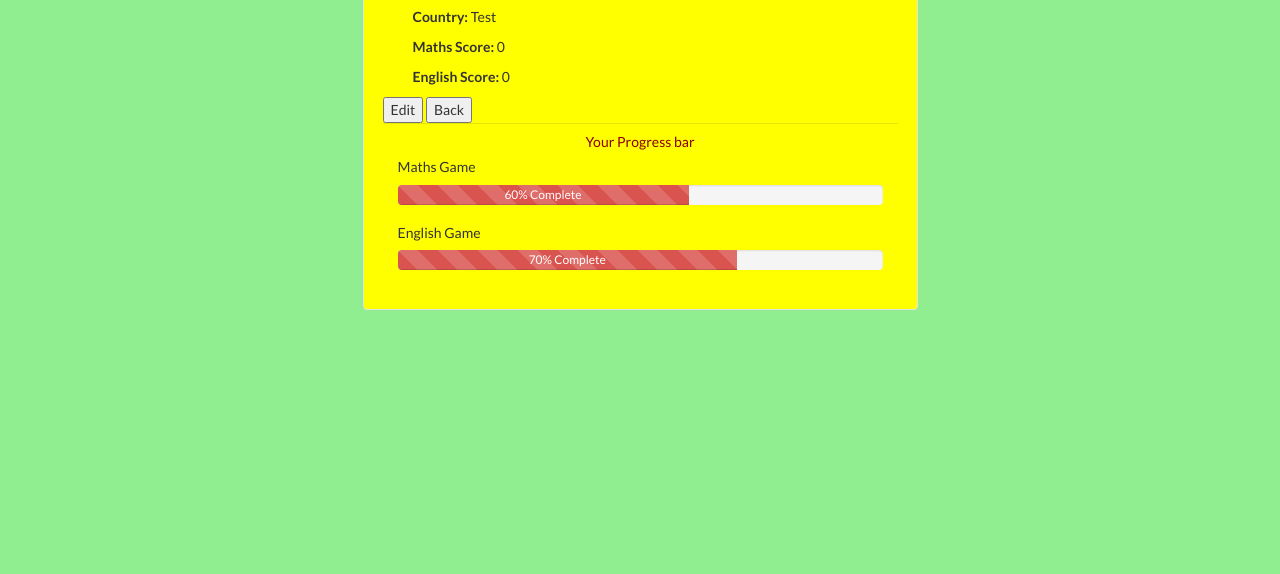
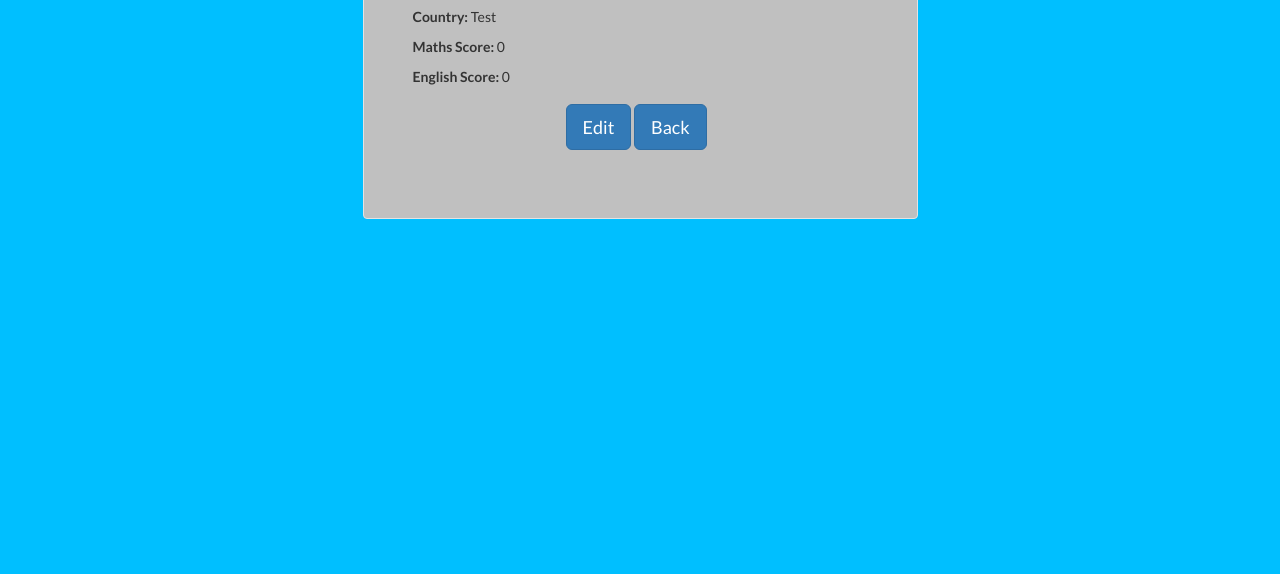
Before and after one commit to AhmedAtt/NFS, a plain HTML site: page profile.html in a window 1280 px wide. Shown: the part 226-800 px from the top of the page. Drawn offline with nearby package versions, Linux system fonts and the light colour scheme; no server answers.

Commit message:
Add files via upload

```diff
--- a/profile.html
+++ b/profile.html
@@ -22,7 +22,7 @@
 			color: white;
 	</style>
 </head>
-<body style="background-color:lightgreen">
+<body style="background-color:#00BFFF">
 <div id="Menu">
 	<div id="logo">Need For Speed Team</div>
 </div>
@@ -30,7 +30,7 @@
 <div class="container">
 	<div class="row">
 		<div class="col-md-offset-2 col-md-8 col-lg-offset-3 col-lg-6">
-    	 <div class="well profile" style="background-color:yellow">
+    	 <div class="well profile" style="background-color:silver">
             <div class="col-sm-12">
                 <div class="col-xs-12 col-sm-8">
                     <h2><div id="name">Test</div></h2>
@@ -46,30 +46,11 @@
                     </figure>
                 </div>
             </div>
-            <button class="" id="editProfile">Edit</button>
-            <button class="hide" id="saveProfile">Save</button>
-            <button id="btnBack">Back</button>
-            <div class="col-xs-12 divider text-center">
-                <h5 style="color:darkred">Your Progress bar</h5>
-
-
-
-<h5 align="left">Maths Game</h5>
-<div class="progress">
-  <div class="progress-bar progress-bar-danger progress-bar-striped" role="progressbar"
-  aria-valuenow="60" aria-valuemin="0" aria-valuemax="100" style="width:60%">
-    60% Complete
-  </div>
-</div>
-<h5 align="left">English Game</h5>
-<div class="progress">
-  <div class="progress-bar progress-bar-danger progress-bar-striped" role="progressbar"
-  aria-valuenow="70" aria-valuemin="0" aria-valuemax="100" style="width:70%">
-    70% Complete
-  </div>
-</div>
-
-            </div>
+          <div class="btn" style="padding-left:182px">
+            <button class="btn btn-primary btn-lg" id="editProfile">Edit</button>
+            <button class="btn btn-primary btn-lg hide" id="saveProfile">Save</button>
+            <button class="btn btn-primary btn-lg" id="btnBack">Back</button>
+			</div>
     	 </div>
 		</div>
 	</div>
```
